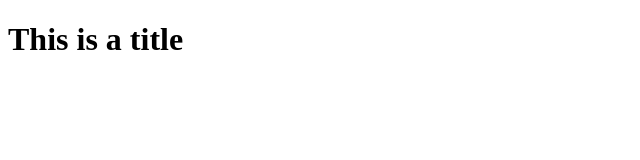
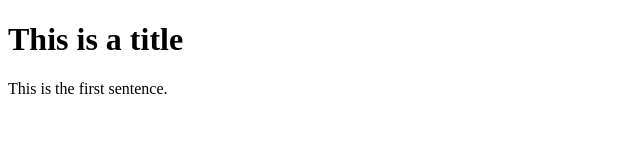
Before and after one commit to GuitarSlinger2024/my_example, a plain HTML site: page index.html in a window 1280 px wide. Shown: the whole page, without its empty margins (0-640 px from the left). Drawn offline with Linux system fonts and the light colour scheme.

Commit message:
Added 2nd html page, altered 1st html page.

```diff
--- a/index.html
+++ b/index.html
@@ -9,6 +9,7 @@
 
 <body>
   <h1>This is a title</h1>
+  <p>This is the first sentence.</p>
 </body>
 
 </html>
```
Also changed, not shown: page2.html (added, +3 -0 lines).
